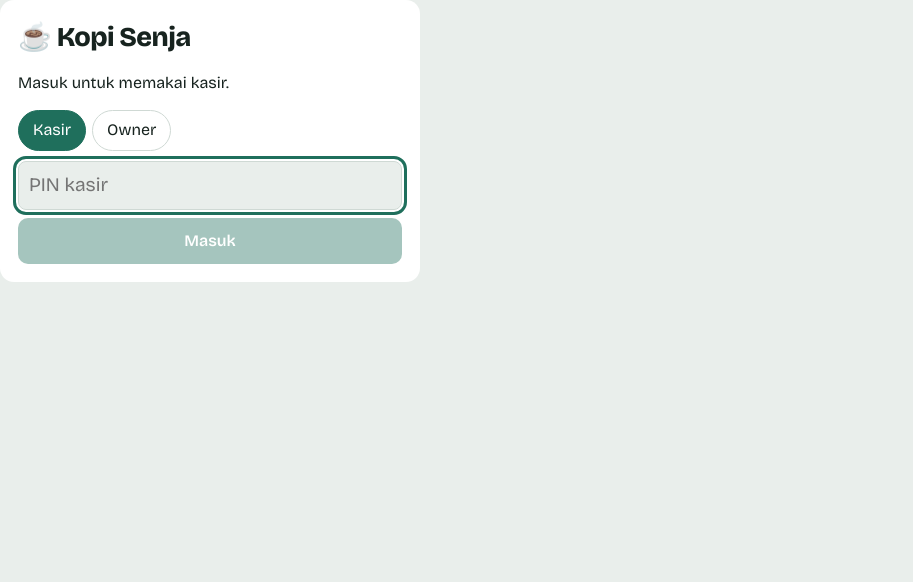
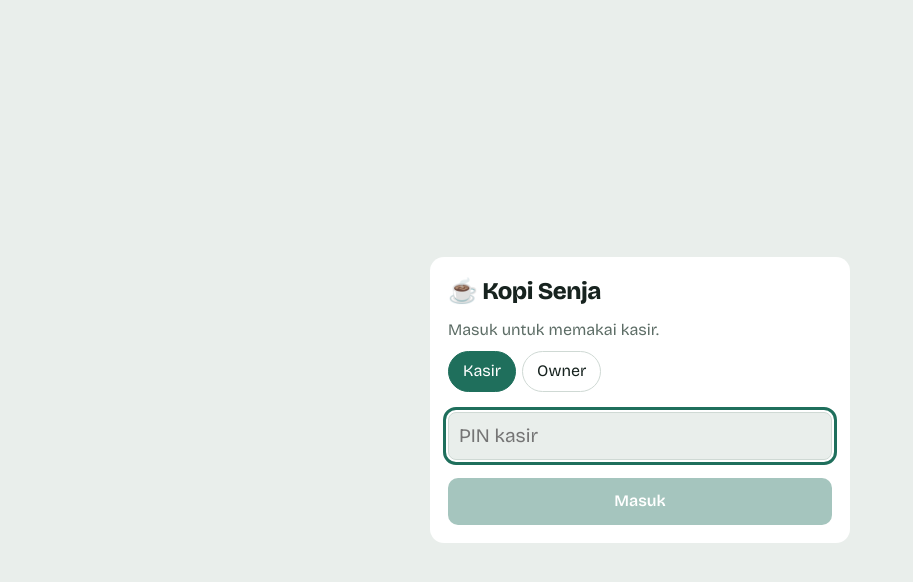
Before and after one commit to abdurrahmanhammaambariq-coder/kasir-coffee, a plain HTML site: page index.html in a window 1280 px wide. Shown: the whole page, without its empty margins (0-913 px from the left). Drawn offline with nearby package versions, Linux system fonts and the light colour scheme.

Commit message:
Refactor CSS variables and layout styles

```diff
--- a/style.css
+++ b/style.css
@@ -217,6 +217,12 @@ h1 { margin: 0; font-size: 1.7rem; font-weight: 800; letter-spacing: -.02em; }
   .panel { position: static; max-height: none; }
 }
 
+/* Layar login */
+.login { min-height: 100vh; display: grid; place-items: center; padding: 16px; }
+.login .box { display: grid; gap: 10px; }
+.login h1 { font-size: 1.5rem; }
+.muted { color: var(--muted); margin: 0; }
+
 /* Cetak struk saja */
 @media print {
   body * { visibility: hidden; }
```
